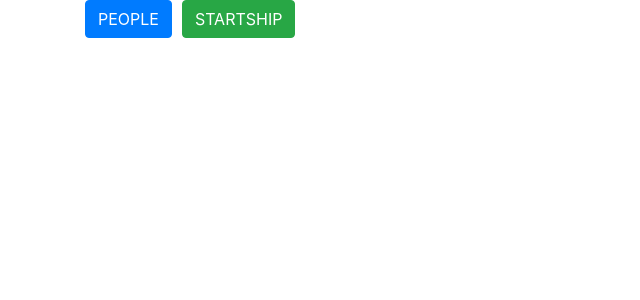
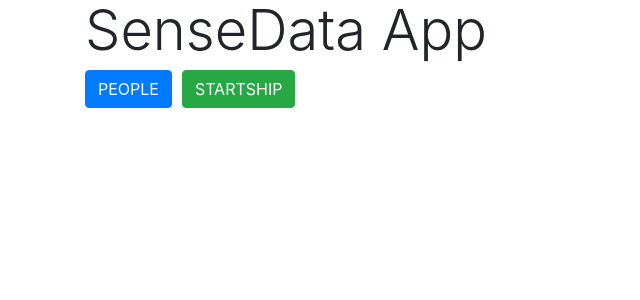
Before and after one commit to matteuscolins/sensedata-app, a Flask app: page / in a window 1280 px wide. Shown: the top 300 px of the page, without its empty margins (0-640 px from the left). Run offline with Flask 2, Linux system fonts and the light colour scheme; parts of the project's set-up code (start-up, migrations or seed data) failed here and were passed over; some libraries are stand-ins or nearby versions.

Commit message:
Dockerizing app

```diff
--- a/app.py
+++ b/app.py
@@ -16,4 +16,4 @@ app.register_blueprint(bp_starship)
 
 
 if __name__ == '__main__':
-    app.run(debug=True)
+    app.run(debug=True, host='0.0.0.0')
--- a/templates/index.html
+++ b/templates/index.html
@@ -5,6 +5,7 @@
 </head>
 <body>
     <div class="container">
+        <h1 class="display-4">SenseData App</h1>
         <div class="form-row">
             <div class="form-group-col-md-6">
                 <button class="btn btn-primary" onclick="window.location='/people';">
```
Also changed, not shown: requirements.txt (added, +24 -0 lines), README.md, 1 other file.
